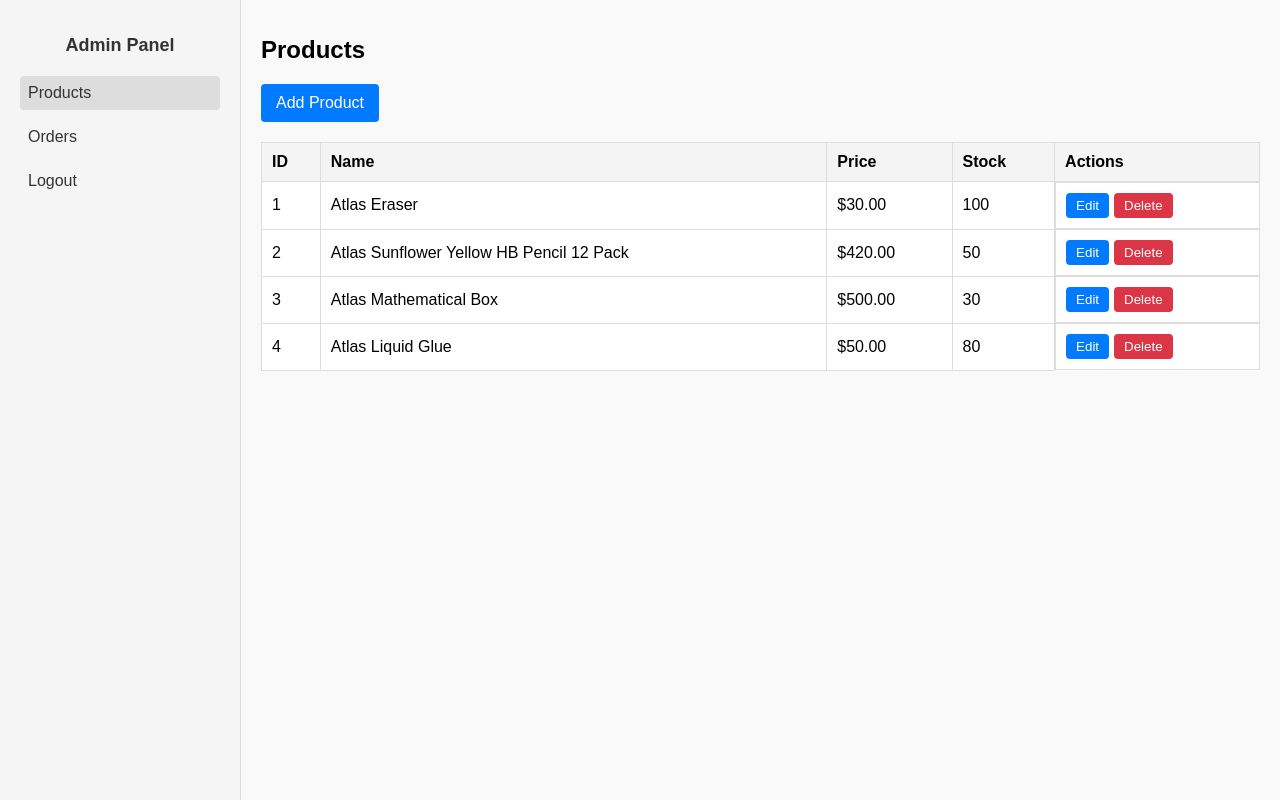
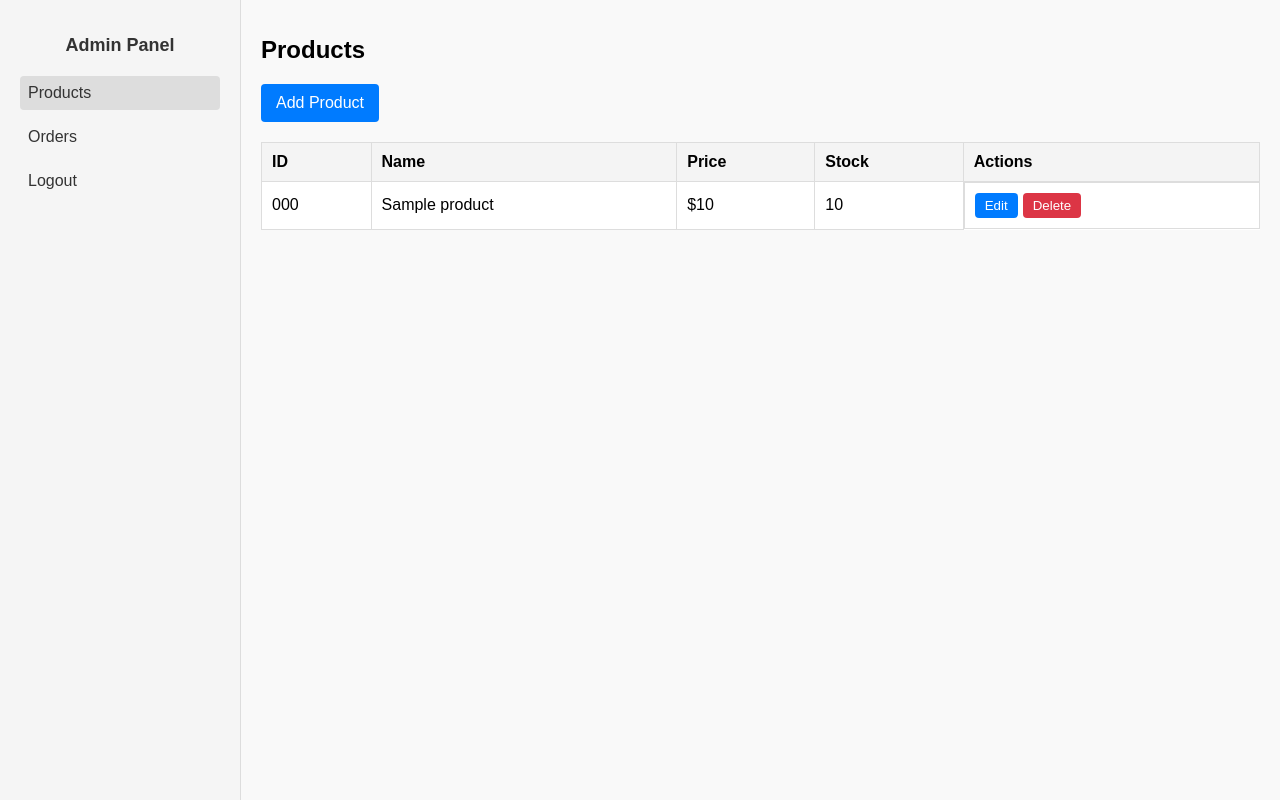
Before and after one commit to matheeshapathirana/Deskshop, a PHP site: page /Admin/admin.php in a window 1280 px wide. Run offline with PHP 8.4, Linux system fonts and the light colour scheme; the visitor is signed in with stand-in values (Sample User, id 1); tables that the repository leaves empty or names only in its code hold one stand-in row (values such as "Sample post").

Commit message:
Add product management features with add, edit, and delete functionality

```diff
--- a/Admin/admin.php
+++ b/Admin/admin.php
@@ -28,6 +28,55 @@ if ($results && mysqli_num_rows($results) > 0) {
     <meta name="viewport" content="width=device-width, initial-scale=1.0">
     <title>Admin Panel</title>
     <link rel="stylesheet" href="admin.css">
+    <script>
+    function addProduct() {
+        let code = prompt("Enter product code:");
+        if (!code) return;
+        let name = prompt("Enter product name:");
+        if (!name) return;
+        let price = prompt("Enter product price:");
+        if (!price) return;
+        let stock = prompt("Enter product stock:");
+        if (!stock) return;
+        let image_url = prompt("Enter image URL:");
+        if (!image_url) return;
+        let categories = prompt("Enter categories (comma separated):");
+        if (!categories) return;
+
+        // Fill form fields
+        document.getElementById('add_code').value = code;
+        document.getElementById('add_name').value = name;
+        document.getElementById('add_price').value = price;
+        document.getElementById('add_stock').value = stock;
+        document.getElementById('add_image_url').value = image_url;
+        document.getElementById('add_categories').value = categories;
+
+        // Submit the form
+        document.getElementById('addProductForm').submit();
+    }
+
+    function editProduct(code, name, price, stock) {
+        let newName = prompt("Edit product name:", name);
+        if (newName === null) return;
+        let newPrice = prompt("Edit product price:", price);
+        if (newPrice === null) return;
+        let newStock = prompt("Edit product stock:", stock);
+        if (newStock === null) return;
+
+        document.getElementById('edit_code').value = code;
+        document.getElementById('edit_name').value = newName;
+        document.getElementById('edit_price').value = newPrice;
+        document.getElementById('edit_stock').value = newStock;
+        document.getElementById('editProductForm').submit();
+    }
+
+    function deleteProduct(code) {
+        if (confirm("Are you sure you want to delete this product?")) {
+            document.getElementById('delete_code').value = code;
+            document.getElementById('deleteProductForm').submit();
+        }
+    }
+    </script>
 </head>
 <body>
     <div class="admin-panel">
@@ -39,7 +88,24 @@ if ($results && mysqli_num_rows($results) > 0) {
         </div>
         <div class="main-content">
             <h1>Products</h1>
-            <a href="#add" class="button">Add Product</a>
+            <a href="#add" class="button" onclick="addProduct()">Add Product</a>
+            <form id="addProductForm" action="add_product.php" method="post" style="display:none;">
+                <input type="hidden" name="code" id="add_code">
+                <input type="hidden" name="name" id="add_name">
+                <input type="hidden" name="price" id="add_price">
+                <input type="hidden" name="stock" id="add_stock">
+                <input type="hidden" name="image_url" id="add_image_url">
+                <input type="hidden" name="categories" id="add_categories">
+            </form>
+            <form id="editProductForm" action="edit_product.php" method="post" style="display:none;">
+                <input type="hidden" name="code" id="edit_code">
+                <input type="hidden" name="name" id="edit_name">
+                <input type="hidden" name="price" id="edit_price">
+                <input type="hidden" name="stock" id="edit_stock">
+            </form>
+            <form id="deleteProductForm" action="delete_product.php" method="post" style="display:none;">
+                <input type="hidden" name="code" id="delete_code">
+            </form>
             <table>
                 <thead>
                     <tr>
@@ -51,46 +117,32 @@ if ($results && mysqli_num_rows($results) > 0) {
                     </tr>
                 </thead>
                 <tbody>
-                    <tr>
-                        <td>1</td>
-                        <td>Atlas Eraser</td>
-                        <td>$30.00</td>
-                        <td>100</td>
-                        <td class="action-buttons">
-                            <button class="edit-button">Edit</button>
-                            <button class="delete-button">Delete</button>
-                        </td>
-                    </tr>
-                    <tr>
-                        <td>2</td>
-                        <td>Atlas Sunflower Yellow HB Pencil 12 Pack</td>
-                        <td>$420.00</td>
-                        <td>50</td>
-                        <td class="action-buttons">
-                            <button class="edit-button">Edit</button>
-                            <button class="delete-button">Delete</button>
-                        </td>
-                    </tr>
-                    <tr>
-                        <td>3</td>
-                        <td>Atlas Mathematical Box</td>
-                        <td>$500.00</td>
-                        <td>30</td>
-                        <td class="action-buttons">
-                            <button class="edit-button">Edit</button>
-                            <button class="delete-button">Delete</button>
-                        </td>
-                    </tr>
-                    <tr>
-                        <td>4</td>
-                        <td>Atlas Liquid Glue</td>
-                        <td>$50.00</td>
-                        <td>80</td>
-                        <td class="action-buttons">
-                            <button class="edit-button">Edit</button>
-                            <button class="delete-button">Delete</button>
-                        </td>
-                    </tr>
+                    <?php
+                    $sql = "SELECT p.product_code, p.name, p.price, p.stock
+                            FROM products p";
+                    $result = mysqli_query($con, $sql);
+                    if ($result && mysqli_num_rows($result) > 0) {
+                        while ($row = mysqli_fetch_assoc($result)) {
+                            echo "<tr>";
+                            echo "<td>" . htmlspecialchars($row['product_code']) . "</td>";
+                            echo "<td>" . htmlspecialchars($row['name']) . "</td>";
+                            echo "<td>$" . htmlspecialchars($row['price']) . "</td>";
+                            echo "<td>" . htmlspecialchars($row['stock']) . "</td>";
+                            echo '<td class="action-buttons">
+                                    <button class="edit-button" type="button" onclick="editProduct('
+                                        . '\'' . addslashes($row['product_code']) . '\','
+                                        . '\'' . addslashes($row['name']) . '\','
+                                        . '\'' . addslashes($row['price']) . '\','
+                                        . '\'' . addslashes($row['stock']) . '\')">Edit</button>
+                                    <button class="delete-button" type="button" onclick="deleteProduct(\''
+                                        . addslashes($row['product_code']) . '\')">Delete</button>
+                                </td>';
+                            echo "</tr>";
+                        }
+                    } else {
+                        echo "<tr><td colspan='5'>No products found.</td></tr>";
+                    }
+                    ?>
                 </tbody>
             </table>
         </div>
```
